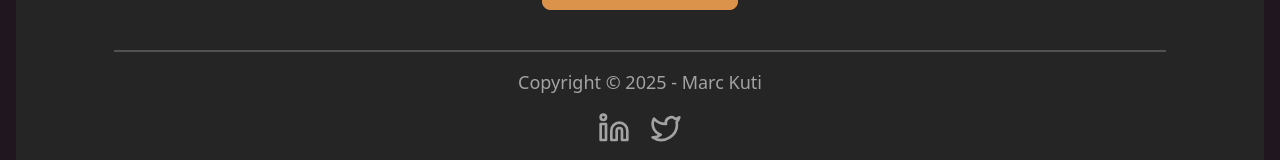
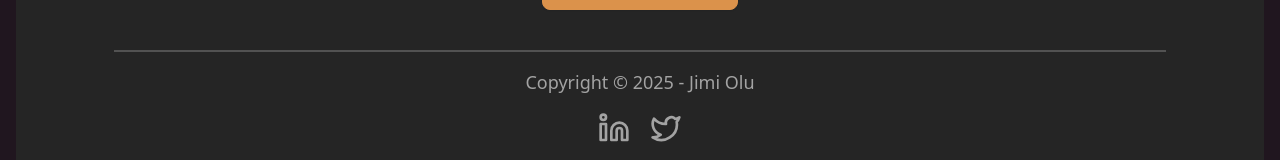
Before and after one commit to jimiolu/kleos, a React (Vite) app in the folder frontend/: page / in a window 1280 px wide. Shown: the part 4280-4440 px from the top of the page. Built offline with nearby package versions, Linux system fonts and the light colour scheme; no server answers.

Commit message:
Random Fixes

```diff
--- a/frontend/src/pages/LandingPage.jsx
+++ b/frontend/src/pages/LandingPage.jsx
@@ -196,7 +196,7 @@ const LandingPage = () => {
           <div className="text-neutral-400">
             <span className="text-lg">
               Copyright &copy; 2025 -
-              <Link to="https://marckuti.com"> Marc Kuti</Link>
+              <Link to="https://marckuti.com"> Jimi Olu</Link>
             </span>
           </div>
           <div className="flex gap-5 items-center">
```
Also changed, not shown: 1 other file (tests, documents, lock files or other folders).
